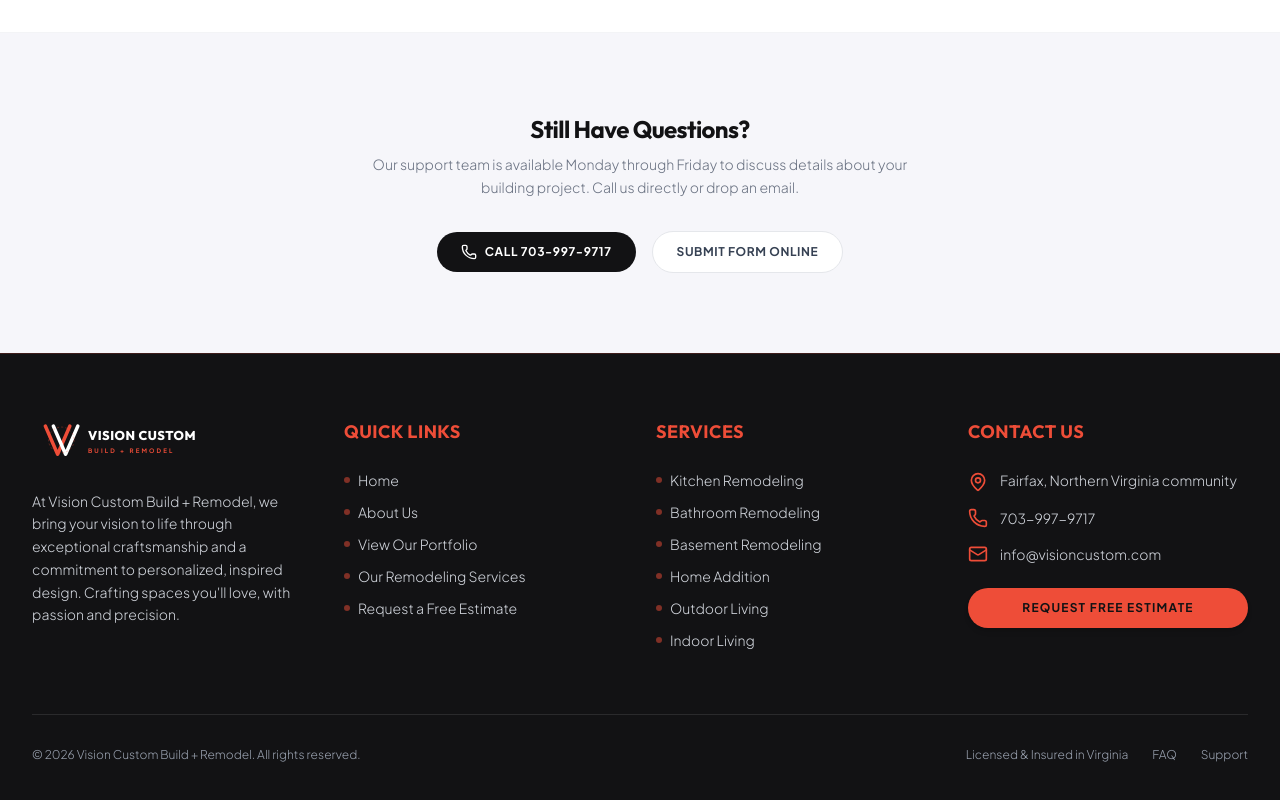
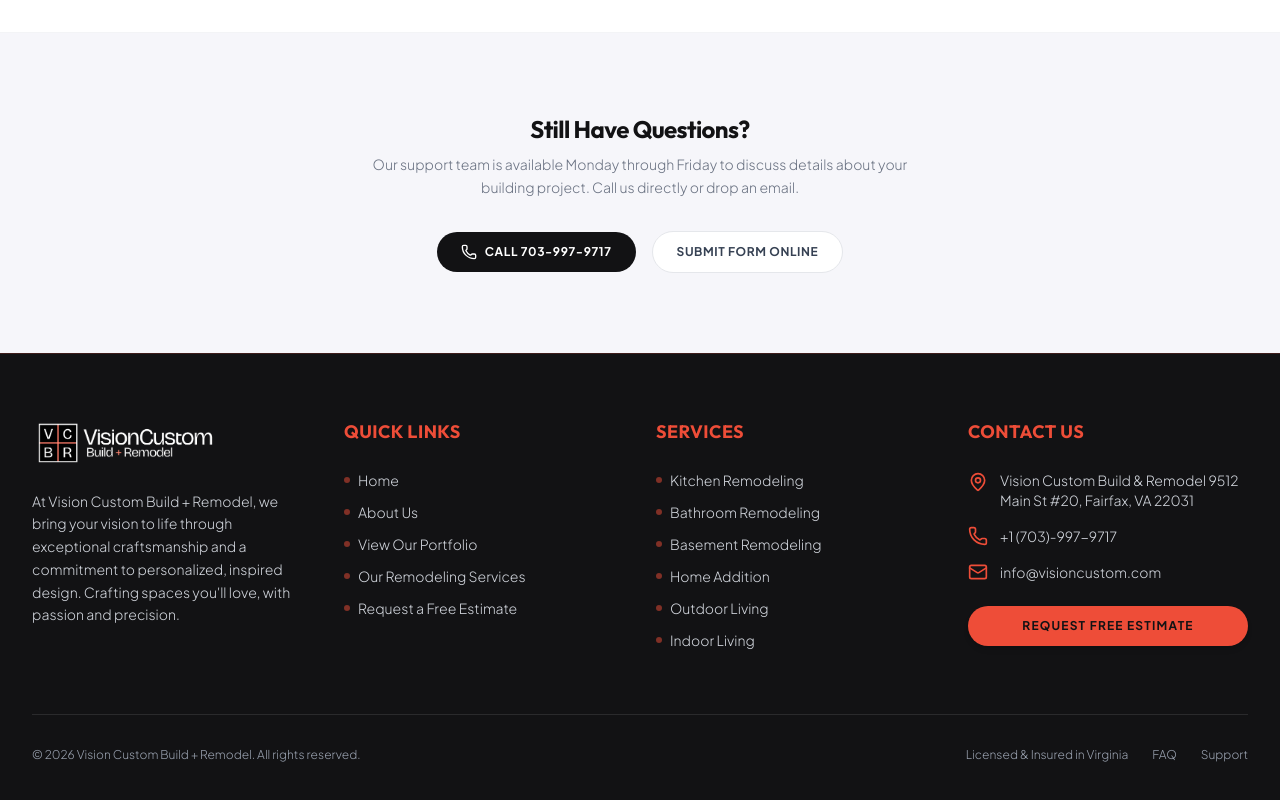
Before and after one commit to loppocalypse/vision, a Next.js app: page /faq in a window 1280 px wide. Shown: the part 1122-1922 px from the top of the page. Built offline with nearby package versions, Linux system fonts and the light colour scheme; no server answers.

Commit message:
add same logo from navbar to footer and update footer branding layout

```diff
--- a/src/components/Footer.tsx
+++ b/src/components/Footer.tsx
@@ -2,6 +2,7 @@
 
 import Link from "next/link";
 import { Phone, Mail, MapPin } from "lucide-react";
+import Image from "next/image";
 
 export default function Footer() {
   const mainLinks = [
@@ -33,58 +34,17 @@ export default function Footer() {
           {/* Column 1: Branding & Intro */}
           <div className="flex flex-col space-y-6">
             <Link href="/" className="inline-block">
-              <svg
-                xmlns="http://www.w3.org/2000/svg"
-                viewBox="0 0 350 90"
-                fill="none"
-                className="h-12 w-auto"
-              >
-                <path
-                  d="M25 15L48 68L71 15"
-                  stroke="var(--accent)"
-                  strokeWidth="6.5"
-                  strokeLinecap="round"
-                  strokeLinejoin="round"
-                />
-                <path
-                  d="M40 15L63 68L86 15"
-                  stroke="#FFFFFF"
-                  strokeWidth="6.5"
-                  strokeLinecap="round"
-                  strokeLinejoin="round"
-                />
-                <circle
-                  cx="55"
-                  cy="41"
-                  r="24"
-                  stroke="var(--accent)"
-                  strokeWidth="1.5"
-                  strokeDasharray="4 4"
-                  opacity="0.4"
-                />
-                <text
-                  x="105"
-                  y="42"
-                  fontFamily="'Outfit', sans-serif"
-                  fontSize="24"
-                  fontWeight="800"
-                  fill="#FFFFFF"
-                  letterSpacing="1"
-                >
-                  VISION CUSTOM
-                </text>
-                <text
-                  x="105"
-                  y="65"
-                  fontFamily="'Plus Jakarta Sans', sans-serif"
-                  fontSize="11.5"
-                  fontWeight="700"
-                  fill="var(--accent)"
-                  letterSpacing="4"
-                >
-                  BUILD + REMODEL
-                </text>
-              </svg>
+              <Image
+                src="/images/logo.png"
+                alt="Vision Custom Build + Remodel Logo"
+                width={200}
+                height={52}
+                className="h-10 sm:h-12 w-auto transition-all duration-300"
+                style={{
+                  filter: "invert(1) hue-rotate(180deg)"
+                }}
+                priority
+              />
             </Link>
 
             <p className="text-gray-300 text-sm leading-relaxed font-sans font-light">
@@ -141,12 +101,12 @@ export default function Footer() {
               <ul className="space-y-4 font-sans text-sm font-light">
                 <li className="flex items-start text-gray-300">
                   <MapPin className="w-5 h-5 mr-3 text-accent shrink-0 mt-0.5" />
-                  <span>Fairfax, Northern Virginia community</span>
+                  <span>Vision Custom Build & Remodel 9512 Main St #20, Fairfax, VA 22031</span>
                 </li>
                 <li className="flex items-center text-gray-300">
                   <Phone className="w-5 h-5 mr-3 text-accent shrink-0" />
-                  <a href="tel:703-997-9717" className="hover:text-accent transition-colors">
-                    703-997-9717
+                  <a href="tel:+1 (703)-997-9717" className="hover:text-accent transition-colors">
+                    +1 (703)-997-9717
                   </a>
                 </li>
                 <li className="flex items-center text-gray-300">
--- a/src/components/Navbar.tsx
+++ b/src/components/Navbar.tsx
@@ -47,8 +47,7 @@ export default function Navbar() {
   return (
     <>
       <header
-        className={`fixed top-0 left-0 w-full z-40 transition-all duration-300 ${
-          !isHomePage || isScrolled
+        className={`fixed top-0 left-0 w-full z-40 transition-all duration-300 ${!isHomePage || isScrolled
           ? "bg-white/95 backdrop-blur-md shadow-lg py-3 text-primary border-b border-gray-100/80"
           : "bg-transparent py-5 text-white"
           }`}
@@ -78,8 +77,7 @@ export default function Navbar() {
                   <Link
                     key={link.label}
                     href={link.url}
-                    className={`font-sans text-sm font-medium tracking-wide transition-all hover:text-accent relative py-1 after:absolute after:bottom-0 after:left-0 after:w-full after:h-0.5 after:bg-accent after:scale-x-0 hover:after:scale-x-100 after:origin-left after:transition-transform ${
-                      isActive
+                    className={`font-sans text-sm font-medium tracking-wide transition-all hover:text-accent relative py-1 after:absolute after:bottom-0 after:left-0 after:w-full after:h-0.5 after:bg-accent after:scale-x-0 hover:after:scale-x-100 after:origin-left after:transition-transform ${isActive
                       ? "text-accent after:scale-x-100"
                       : !isHomePage || isScrolled
                         ? "text-primary"
@@ -97,12 +95,11 @@ export default function Navbar() {
               {/* Phone */}
               <a
                 href="tel:703-997-9717"
-                className={`flex items-center text-sm font-semibold transition-all hover:text-accent ${
-                  !isHomePage || isScrolled ? "text-primary" : "text-white"
+                className={`flex items-center text-sm font-semibold transition-all hover:text-accent ${!isHomePage || isScrolled ? "text-primary" : "text-white"
                   }`}
               >
                 <Phone className="w-4 h-4 mr-2 text-accent" />
-                703-997-9717
+                +1 (703)-997-9717
               </a>
 
               <button
@@ -116,9 +113,8 @@ export default function Navbar() {
             {/* Mobile Menu Button */}
             <div className="flex items-center md:hidden space-x-3">
               <a
-                href="tel:703-997-9717"
-                className={`p-2 rounded-full border transition-all ${
-                  !isHomePage || isScrolled
+                href="tel:+1 (703)-997-9717"
+                className={`p-2 rounded-full border transition-all ${!isHomePage || isScrolled
                   ? "border-primary/20 text-primary hover:text-accent"
                   : "border-white/20 text-white hover:text-accent"
                   }`}
@@ -127,8 +123,7 @@ export default function Navbar() {
               </a>
               <button
                 onClick={() => setIsMobileMenuOpen(!isMobileMenuOpen)}
-                className={`p-2 rounded-lg transition-all ${
-                  !isHomePage || isScrolled ? "text-primary" : "text-white"
+                className={`p-2 rounded-lg transition-all ${!isHomePage || isScrolled ? "text-primary" : "text-white"
                   }`}
                 aria-label="Toggle menu"
               >
@@ -145,8 +140,7 @@ export default function Navbar() {
 
       {/* Mobile Navigation Drawer */}
       <div
-        className={`fixed inset-0 z-30 md:hidden bg-primary/98 flex flex-col justify-center px-6 py-20 transition-all duration-500 ease-in-out transform ${
-          isMobileMenuOpen
+        className={`fixed inset-0 z-30 md:hidden bg-primary/98 flex flex-col justify-center px-6 py-20 transition-all duration-500 ease-in-out transform ${isMobileMenuOpen
           ? "translate-y-0 opacity-100"
           : "-translate-y-full opacity-0 pointer-events-none"
           }`}
@@ -158,8 +152,7 @@ export default function Navbar() {
               <Link
                 key={link.label}
                 href={link.url}
-                className={`font-sans text-2xl font-semibold tracking-wide transition-all ${
-                  isActive ? "text-accent" : "text-white hover:text-accent"
+                className={`font-sans text-2xl font-semibold tracking-wide transition-all ${isActive ? "text-accent" : "text-white hover:text-accent"
                   }`}
               >
                 {link.label}
```
Lines whose indentation alone changed are shown as unchanged.
